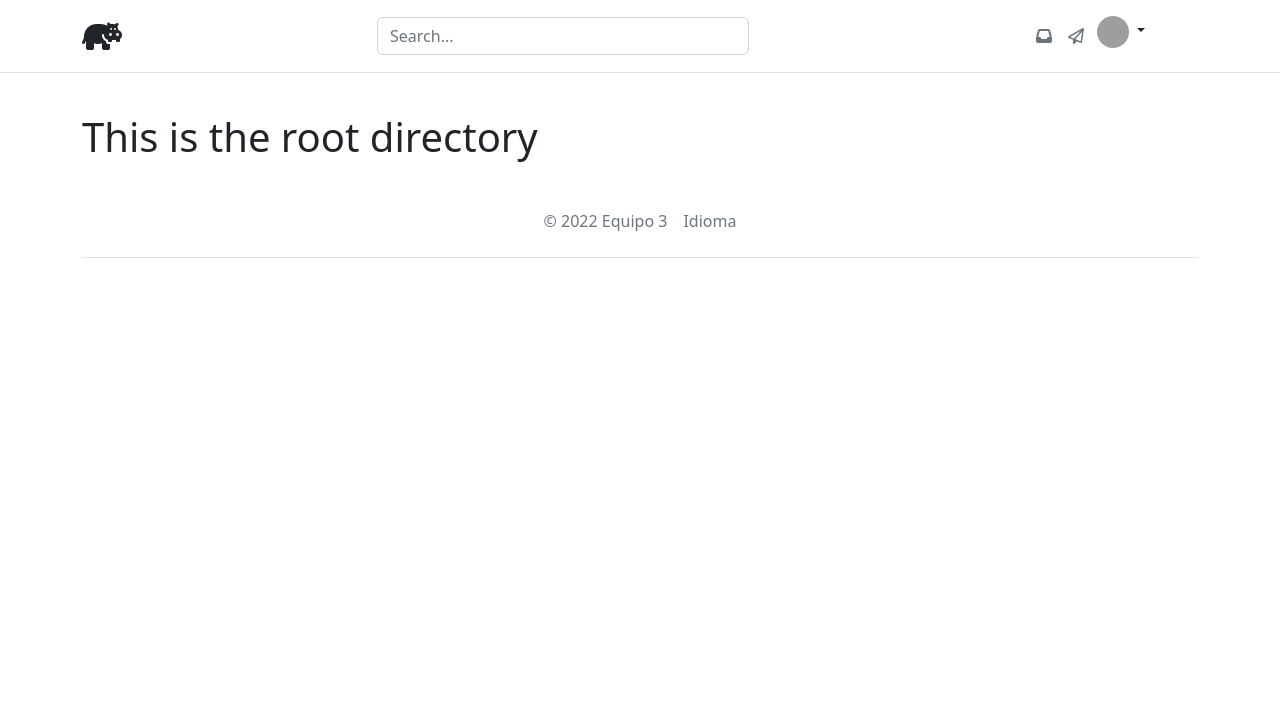
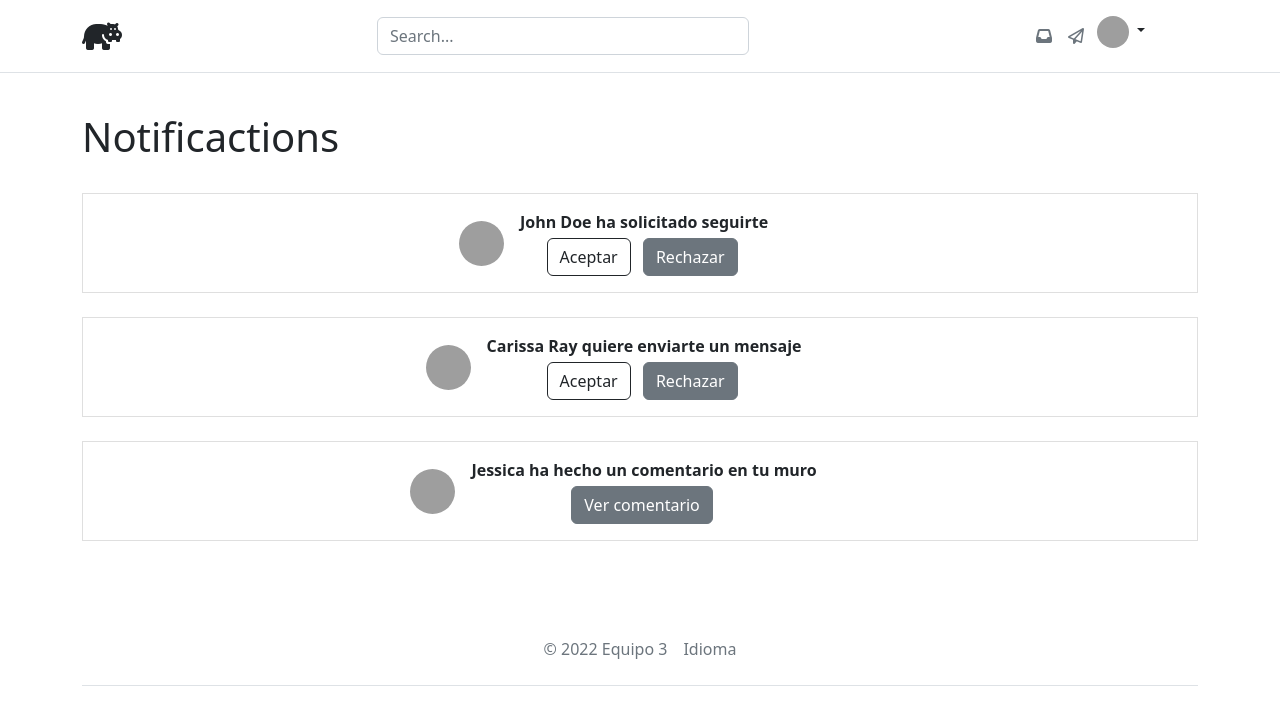
Before and after one commit to GabrielB1606/ATI-I-2022--Equipo-3, a Flask app: page /notifications in a window 1280 px wide. Shown: the top 725 px of the page. Run offline with Flask 2, Linux system fonts and the light colour scheme; some libraries are stand-ins or nearby versions; grey boxes are pictures that could not be loaded.

Commit message:
notifications template 1.0

```diff
--- a/templates/notifications.html
+++ b/templates/notifications.html
@@ -1,5 +1,67 @@
 {% extends 'base.html' %}
 
 {% block content %}
-    <h1>This is the root directory</h1>
+    <h1>Notificactions</h1>
+
+    <!--Notifications stack-->
+    <ul class="list-group list-group-light">
+        <br>
+        <!--Notification #1-->
+        <li class="list-group-item d-flex justify-content-between align-items-center">
+            <div class="d-flex align-items-center mx-auto pt-2 pb-2">
+                <img src="https://mdbootstrap.com/img/new/avatars/8.jpg" alt="Profile picture" style="width: 45px; height: 45px" class="rounded-circle" />
+                <div class="ms-3">
+                    <p class="fw-bold mb-0">John Doe ha solicitado seguirte</p>
+
+                    <!--Buttons-->
+                    <div class="col-md-12 text-center  mt-1">
+                        <button type="button" class="btn btn-outline-dark me-2">Aceptar</button>
+                        <button type="button" class="btn btn-secondary me-1">Rechazar</button>
+                    </div>
+
+                </div>
+            </div>
+            <span class="badge rounded-pill badge-success">Active</span>
+        </li>
+        <br>
+
+        <!--Notification #2-->
+        <li class="list-group-item d-flex justify-content-between align-items-center">
+            <div class="d-flex align-items-center mx-auto pt-2 pb-2">
+                <img src="https://mdbootstrap.com/img/new/avatars/6.jpg" alt="Profile picture" style="width: 45px; height: 45px" class="rounded-circle" />
+                <div class="ms-3">
+                    <p class="fw-bold mb-0">Carissa Ray quiere enviarte un mensaje</p>
+
+                    <!--Buttons-->
+                    <div class="col-md-12 text-center  mt-1">
+                        <button type="button" class="btn btn-outline-dark me-2">Aceptar</button>
+                        <button type="button" class="btn btn-secondary me-1">Rechazar</button>
+                    </div>
+                </div>
+            </div>
+            <span class="badge rounded-pill badge-success">Active</span>
+        </li>
+        <br>
+
+        <!--Notification #3-->
+        <li class="list-group-item d-flex justify-content-between align-items-center">
+            <div class="d-flex align-items-center mx-auto pt-2 pb-2">
+                <img src="https://mdbootstrap.com/img/new/avatars/5.jpg" alt="Profile picture" style="width: 45px; height: 45px" class="rounded-circle" />
+                <div class="ms-3">
+                    <p class="fw-bold mb-0">Jessica ha hecho un comentario en tu muro</p>
+
+                    <!--Buttons-->
+                    <div class="col-md-12 text-center mt-1">
+                        <button type="button" class="btn btn-secondary me-1">Ver comentario</button>
+                    </div>
+                </div>
+            </div>
+            <span class="badge rounded-pill badge-success">Active</span>
+        </li>
+        <br>
+
+
+    </ul>
+    <br>
+
 {% endblock %}
```
